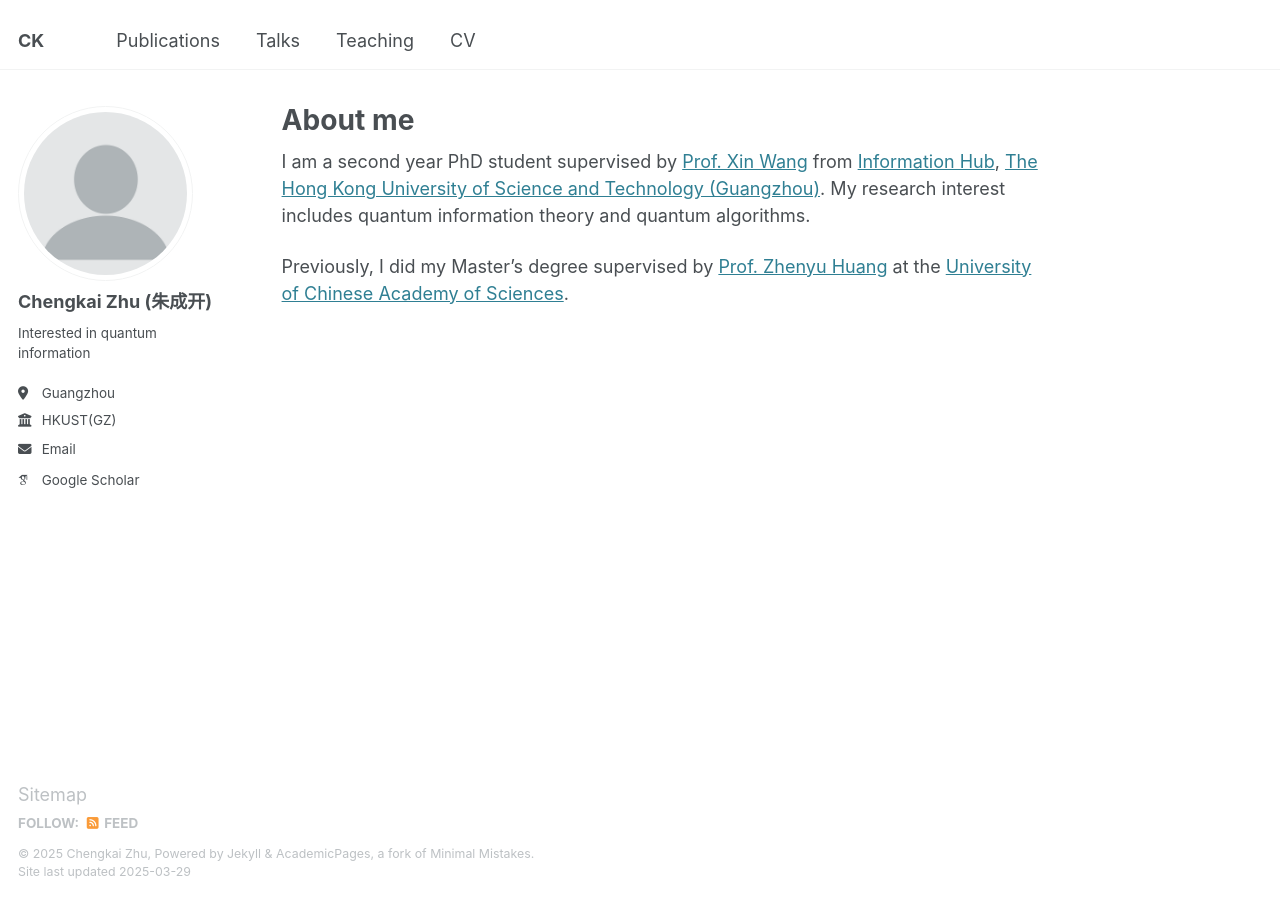
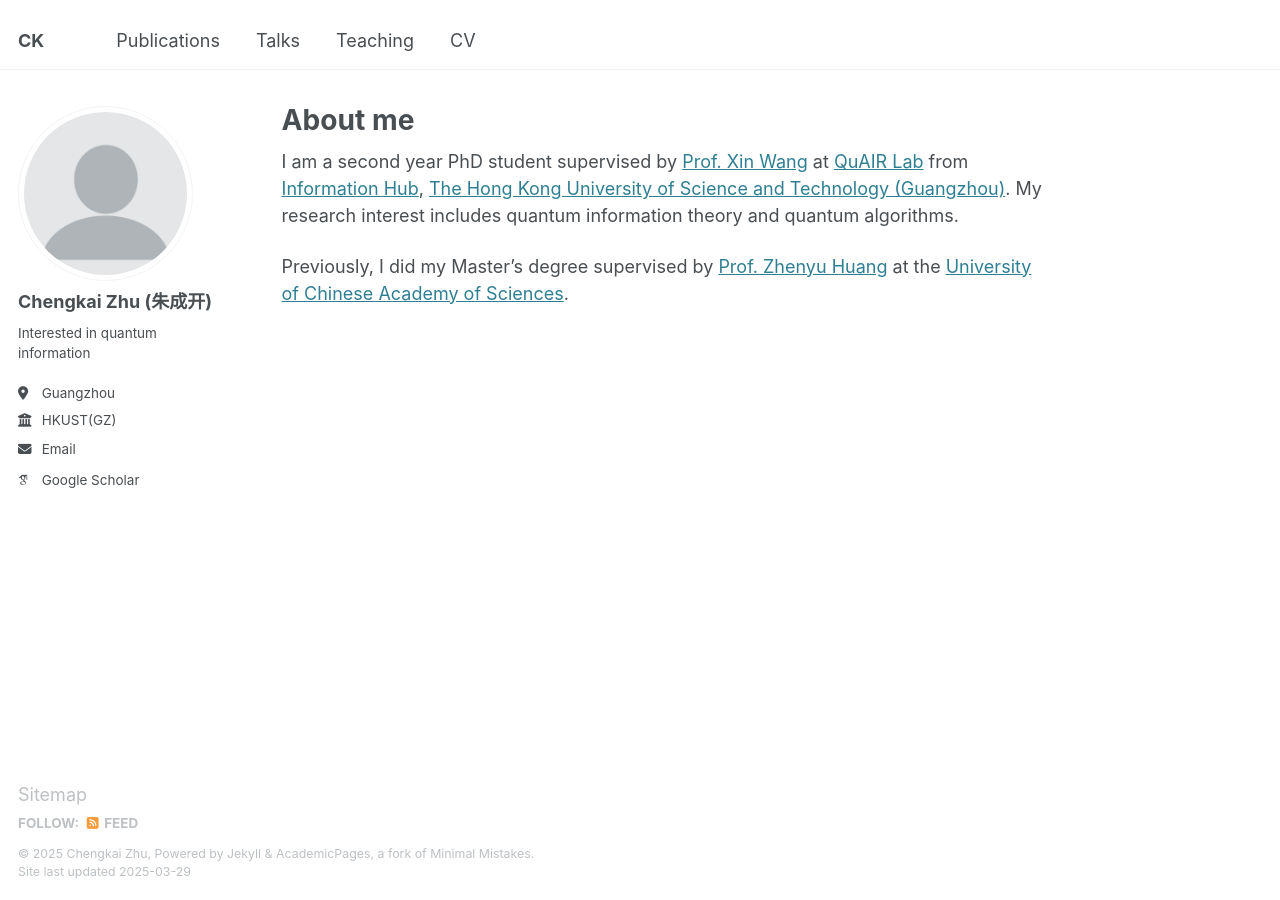
Before and after one commit to Chengkai-Zhu/Chengkai-Zhu.github.io, a Jekyll site: the page built from _pages/about.md, in a window 1280 px wide. Built offline with Jekyll 4.4.1, drawn with Linux system fonts in a browser that asks for light colours; some web fonts are replaced.

Commit message:
Update about.md

```diff
--- a/_pages/about.md
+++ b/_pages/about.md
@@ -8,6 +8,6 @@
 ---
 
 
-I am a second year PhD student supervised by [Prof. Xin Wang](https://www.xinwang.info/) from [Information Hub](https://infh.hkust-gz.edu.cn/), [The Hong Kong University of Science and Technology (Guangzhou)](https://hkust-gz.edu.cn/). My research interest includes quantum information theory and quantum algorithms.
+I am a second year PhD student supervised by [Prof. Xin Wang](https://www.xinwang.info/) at [QuAIR Lab](https://www.quair.group/people/) from [Information Hub](https://infh.hkust-gz.edu.cn/), [The Hong Kong University of Science and Technology (Guangzhou)](https://hkust-gz.edu.cn/). My research interest includes quantum information theory and quantum algorithms.
 
 Previously, I did my Master's degree supervised by [Prof. Zhenyu Huang](https://scholar.google.com/citations?user=omCIQ64AAAAJ&hl=zh-CN) at the [University of Chinese Academy of Sciences](https://www.ucas.ac.cn/).
```
